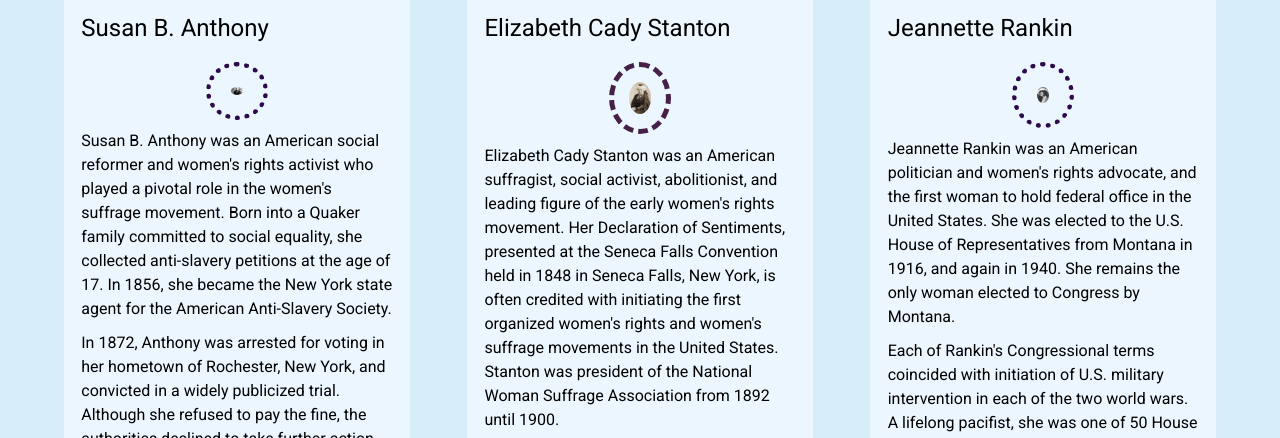
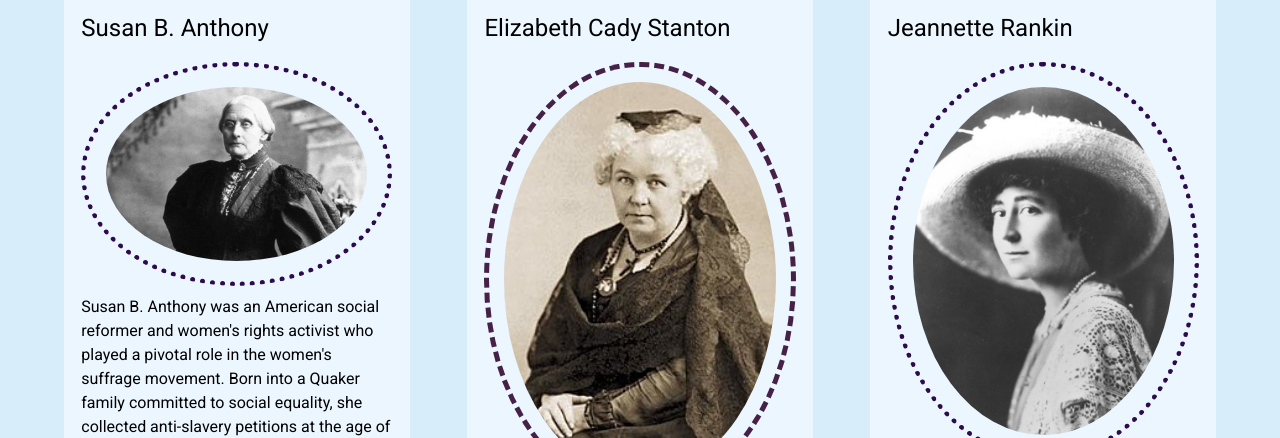
Before and after one commit to gabbyhl/ww-checkpoint-tablet, a plain HTML site: page history.html in a window 1280 px wide. Shown: the part 345-783 px from the top of the page. Drawn offline with Linux system fonts and the light colour scheme; a web font is replaced by a local one.

Commit message:
Add files via upload

```diff
--- a/css/style.css
+++ b/css/style.css
@@ -235,7 +235,7 @@ main div:nth-child(odd) img{
     display: block;
     margin: auto;
     padding: 20px;
-    width: 20%;
+    width: 100%;
     border: 5px dotted rgb(45, 10, 75);
     border-radius: 100%;
 }
@@ -244,7 +244,7 @@ main div:nth-child(even) img{
     display: block;
     margin: auto;
     padding: 15px;
-    width: 20%;
+    width: 100%;
     border: 5px dashed rgb(70, 32, 70);
     border-radius: 100%;
 }
@@ -467,6 +467,14 @@ div.about_grid div{
     nav ul {
         align-content: space-around;
     }
+
+    /* main a:link{
+        color:blue;
+    }
+     main a:visited {
+        color:rgb(70, 32, 70);
+    } */
+
     .grid_people{
         display: grid;
         grid-template-columns: 1fr 1fr 1fr;
@@ -502,4 +510,7 @@ div.about_grid div{
             background-image: url("../images/lona-XmCMRPMO6lI-unsplash.jpg");
             }
     }
+    main div img:hover {
+        background-color: rgb(32, 178, 170, .80);;
+    }
 }
```
